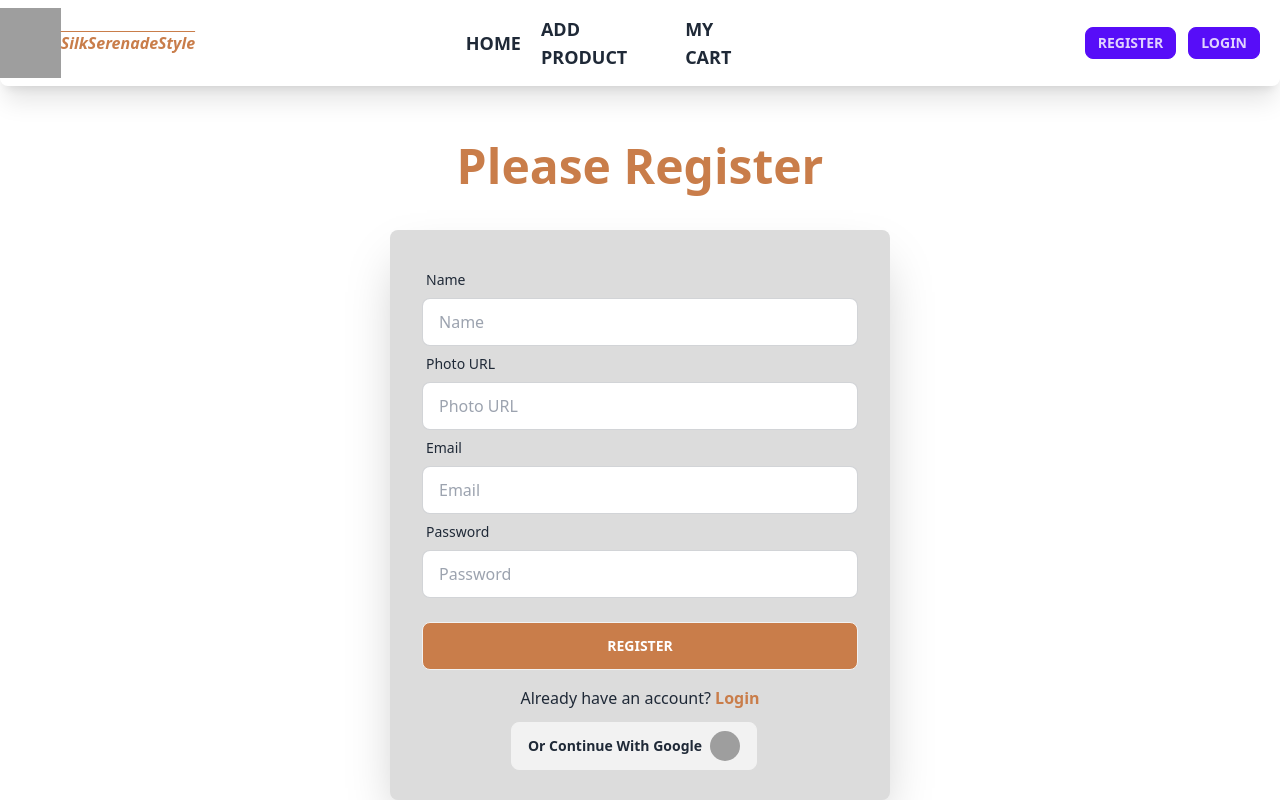
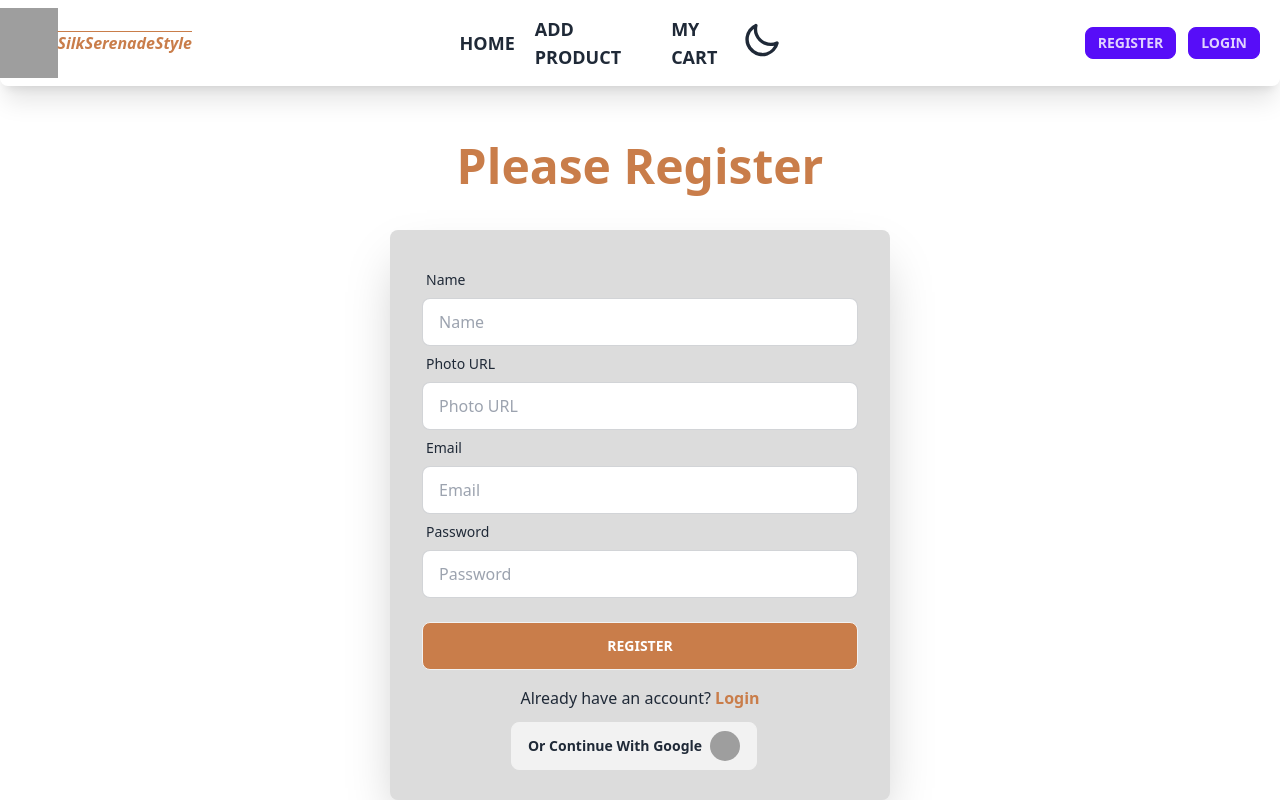
Before and after one commit to ShoroveTajmen/A10-BrandShop-Client-Side, a React app: page /register in a window 1280 px wide. Shown: the top 800 px of the page. Built offline with nearby package versions, Linux system fonts and the light colour scheme; no server answers; grey boxes are pictures that could not be loaded; the HTML template or start-up script is replaced by a standard one.

Commit message:
dark/light theme toggle added in the whole website

```diff
--- a/src/Components/Navbar/Navbar.jsx
+++ b/src/Components/Navbar/Navbar.jsx
@@ -1,15 +1,36 @@
 import { Link, NavLink } from "react-router-dom";
 import Logo from "./Logo";
-import { useContext } from "react";
+import { useContext, useEffect, useState } from "react";
 import { AuthContext } from "../../Provider/AuthProvider";
 
 const Navbar = () => {
   const { user, logOut } = useContext(AuthContext);
   // console.log(user);
+
+
+  //for dark/light theme
+  const [theme, setTheme] = useState(localStorage.getItem("theme") ? localStorage.getItem("theme") : "light");
+
+  const handleToggle = (e) => {
+    if(e.target.checked){
+      setTheme("dark")
+    }else{
+      setTheme("light");
+    }
+  }
+
+  useEffect(()=> {
+    localStorage.setItem("theme", theme);
+    const localTheme = localStorage.getItem("theme");
+    document.querySelector("html").setAttribute("data-theme", localTheme);
+  },[theme])
+
+
   return (
     <div>
       <nav className="flex flex-col md:flex-row md:justify-between md:items-center py-3 md:py-2  md:px-5 md:ml-0 shadow-xl rounded-lg  ">
         <Logo></Logo>
+        {/* navbar link page */}
         <div className="w-1/3 ml-[300px]">
           <ul className="flex gap-5 font-bold text-lg flex-col md:flex-row md:justify-center md:items-center">
             <li>
@@ -56,38 +77,34 @@
             </li>
           </ul>
         </div>
-        {/* <div className=" w-1/3">
-          <ul className="flex gap-5 font-bold text-lg flex-col md:flex-row md:justify-end md:items-center">
-            <li>
-              <NavLink
-                to="/login"
-                className={({ isActive, isPending }) =>
-                  isPending
-                    ? "pending"
-                    : isActive
-                    ? "text-[#c97d4a] underline"
-                    : ""
-                }
+
+        {/* dark/light theme portion */}
+        <div>
+          <label className="swap swap-rotate">
+            {/* this hidden checkbox controls the state */}
+            <input type="checkbox" onChange={handleToggle} checked={theme === "light" ? false : true} />
+
+            {/* sun icon */}
+            <svg
+              className="swap-on fill-current w-10 h-10"
+              xmlns="http://www.w3.org/2000/svg"
+              viewBox="0 0 24 24"
             >
-                LOGIN
-              </NavLink>
-            </li>
-            <li>
-              <NavLink
-                to="/register"
-                className={({ isActive, isPending }) =>
-                  isPending
-                    ? "pending"
-                    : isActive
-                    ? "text-[#c97d4a] underline"
-                    : ""
-                }
+              <path d="M5.64,17l-.71.71a1,1,0,0,0,0,1.41,1,1,0,0,0,1.41,0l.71-.71A1,1,0,0,0,5.64,17ZM5,12a1,1,0,0,0-1-1H3a1,1,0,0,0,0,2H4A1,1,0,0,0,5,12Zm7-7a1,1,0,0,0,1-1V3a1,1,0,0,0-2,0V4A1,1,0,0,0,12,5ZM5.64,7.05a1,1,0,0,0,.7.29,1,1,0,0,0,.71-.29,1,1,0,0,0,0-1.41l-.71-.71A1,1,0,0,0,4.93,6.34Zm12,.29a1,1,0,0,0,.7-.29l.71-.71a1,1,0,1,0-1.41-1.41L17,5.64a1,1,0,0,0,0,1.41A1,1,0,0,0,17.66,7.34ZM21,11H20a1,1,0,0,0,0,2h1a1,1,0,0,0,0-2Zm-9,8a1,1,0,0,0-1,1v1a1,1,0,0,0,2,0V20A1,1,0,0,0,12,19ZM18.36,17A1,1,0,0,0,17,18.36l.71.71a1,1,0,0,0,1.41,0,1,1,0,0,0,0-1.41ZM12,6.5A5.5,5.5,0,1,0,17.5,12,5.51,5.51,0,0,0,12,6.5Zm0,9A3.5,3.5,0,1,1,15.5,12,3.5,3.5,0,0,1,12,15.5Z" />
+            </svg>
+
+            {/* moon icon */}
+            <svg
+              className="swap-off fill-current w-10 h-10"
+              xmlns="http://www.w3.org/2000/svg"
+              viewBox="0 0 24 24"
             >
-                REGISTER
-              </NavLink>
-            </li>
-          </ul>
-        </div> */}
+              <path d="M21.64,13a1,1,0,0,0-1.05-.14,8.05,8.05,0,0,1-3.37.73A8.15,8.15,0,0,1,9.08,5.49a8.59,8.59,0,0,1,.25-2A1,1,0,0,0,8,2.36,10.14,10.14,0,1,0,22,14.05,1,1,0,0,0,21.64,13Zm-9.5,6.69A8.14,8.14,0,0,1,7.08,5.22v.27A10.15,10.15,0,0,0,17.22,15.63a9.79,9.79,0,0,0,2.1-.22A8.11,8.11,0,0,1,12.14,19.73Z" />
+            </svg>
+          </label>
+        </div>
+
+        {/* register andlogin */}
         <div className="flex  lg:w-[700px] font-bold text-lg flex-col md:flex-row md:justify-end  md:items-center ">
           {/* Register */}
 
--- a/src/Pages/Register/Register.jsx
+++ b/src/Pages/Register/Register.jsx
@@ -2,7 +2,6 @@
 import SocialLogin from "../Login/SocialLogin";
 import { useContext, useState } from "react";
 import { AuthContext } from "../../Provider/AuthProvider";
-import toast from "react-hot-toast";
 import Swal from "sweetalert2";
 
 const Register = () => {
```
Lines whose indentation alone changed are shown as unchanged.
